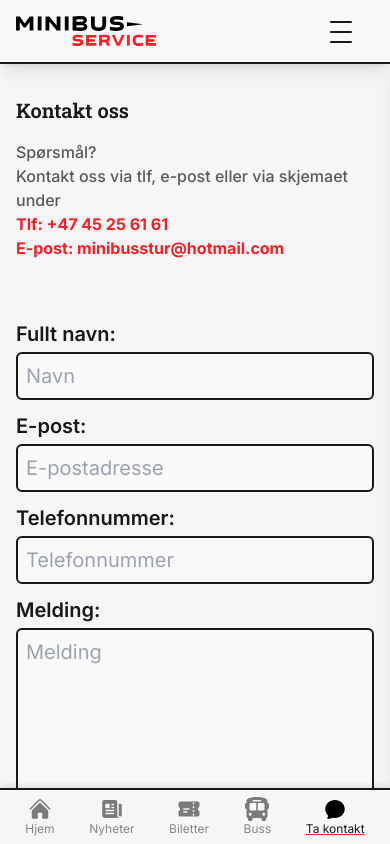
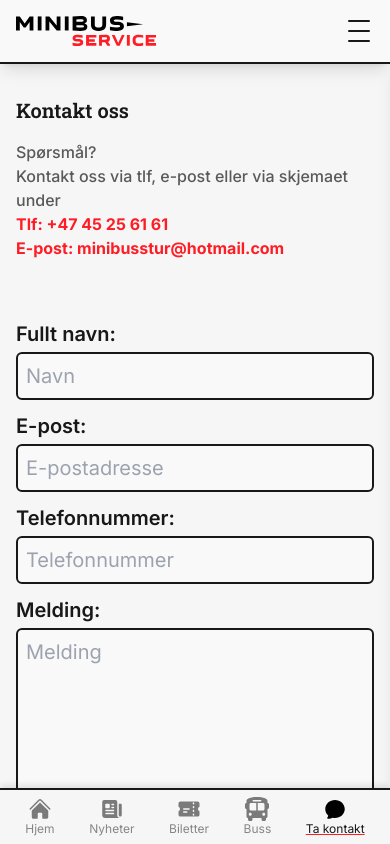
Before and after one commit to NUB31/minibusservice_svelte, a SvelteKit app: page /contact in a window 390 px wide. Shown: the top 844 px of the page. Built offline with nearby package versions, Linux system fonts and the light colour scheme.

Commit message:
changed to tailwind for hamburger icon

```diff
--- a/src/lib/components/contact_form.svelte
+++ b/src/lib/components/contact_form.svelte
@@ -88,7 +88,7 @@
 			{/if}
 		</p>
 		<a
-			class="text-light-accent dark:text-dark-accent hover:underline font-bold block"
+			class="text-light-accent dark:text-dark-accent hover:underline font-bold w-fit"
 			href="tel:45256161"
 		>
 			{#if $language == 'en'}
@@ -98,7 +98,7 @@
 			{/if}
 		</a>
 		<a
-			class="text-light-accent dark:text-dark-accent hover:underline font-bold block"
+			class="text-light-accent dark:text-dark-accent hover:underline font-bold w-fit"
 			href="mailto:minibusstur@hotmail.com"
 		>
 			{#if $language == 'en'}
--- a/src/routes/+layout.svelte
+++ b/src/routes/+layout.svelte
@@ -76,14 +76,18 @@
 			icon: contactIcon
 		}
 	];
+
+	function toggleMenuOpen() {
+		menuOpen = !menuOpen;
+	}
 </script>
 
 <div class="flex flex-col min-h-screen text-light-contrast dark:text-dark-contrast">
 	<header
 		class="sticky top-0 z-50 shadow-lg h-16 flex justify-center border-b-2 bg-light-secondary-background border-light-border dark:bg-dark-secondary-background dark:border-dark-border"
 	>
-		<div class="max-w-7xl w-full flex flex-row p-4 justify-between">
-			<a class="grow" href="/">
+		<div class="max-w-7xl w-full flex flex-row p-4 justify-between items-center">
+			<a class="grow h-full" href="/">
 				<img class="h-full" src={$darkTheme ? logoFullDark : logoFull} alt="Minibusservice Logo" />
 			</a>
 			<ul class="hidden lg:flex flex-row gap-10 uppercase font-medium md:text-lg justify-end">
@@ -98,22 +102,22 @@
 					</li>
 				{/each}
 			</ul>
-			<div class="h-full aspect-square ml-10 flex justify-center items-center py-1">
-				<input
-					bind:checked={menuOpen}
-					type="checkbox"
-					class="toggler z-10 h-full aspect-square shrink-0 cursor-pointer opacity-0"
-					aria-label="Open and close sidebar menu"
-				/>
-				<div class="hamburger h-full shrink-0 aspect-square translate-y-1/2 -translate-x-full">
+			<div class="h-full aspect-square flex justify-center items-center p-1 ml-12">
+				<button
+					class="hamburger-icon inline-block relative w-full h-full cursor-pointer"
+					class:open={menuOpen}
+					on:click={toggleMenuOpen}
+				>
 					<div
-						class={`bg-light-contrast dark:bg-dark-contrast relative h-0.5 transition-all rounded-full after:rounded-full before:rounded-full before:bg-light-contrast after:bg-light-contrast before:dark:bg-dark-contrast after:dark:bg-dark-contrast before:absolute after:absolute before:-top-[10px] before:w-full after:w-full before:h-0.5 after:h-0.5 before:transition-all after:transition-all after:top-[10px] ${
-							menuOpen
-								? 'before:top-0 after:top-0  before:rotate-45 after:-rotate-45 bg-transparent'
-								: ''
-						}`}
+						class="line absolute w-full h-0.5 bg-light-contrast dark:bg-dark-contrast transition-all rounded-full top-0 origin-top-left"
 					/>
-				</div>
+					<div
+						class="line middle absolute w-full h-0.5 bg-light-contrast dark:bg-dark-contrast transition-all rounded-full top-1/2 -translate-y-1/2  opacity-1 delay-100"
+					/>
+					<div
+						class="line absolute w-full h-0.5 bg-light-contrast dark:bg-dark-contrast transition-all rounded-full bottom-0 origin-bottom-left"
+					/>
+				</button>
 			</div>
 		</div>
 	</header>
@@ -340,3 +344,18 @@
 		{/each}
 	</nav>
 </div>
+
+<style>
+	.hamburger-icon.open .line:first-child {
+		transform: rotate(45deg) translateX(15%);
+	}
+
+	.hamburger-icon.open .line:last-child {
+		transform: rotate(-45deg) translateX(15%);
+	}
+
+	.hamburger-icon.open .line.middle {
+		width: 0;
+		transition: all 0.1s;
+	}
+</style>
```
